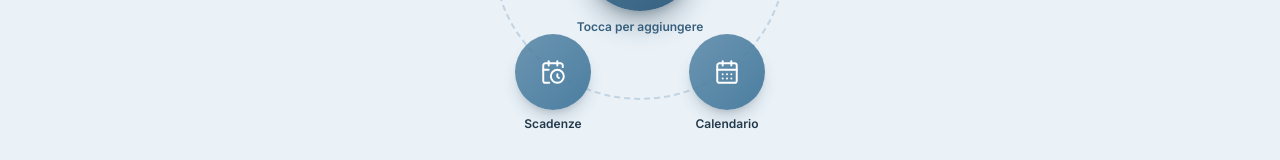
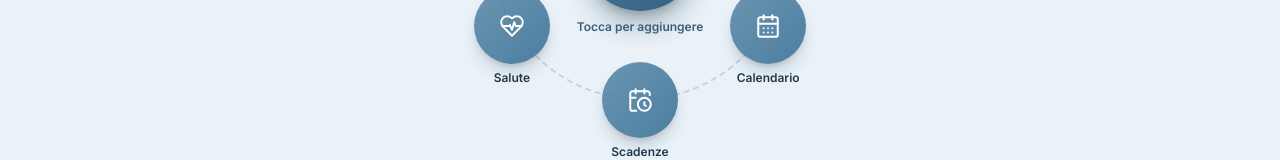
Before and after one commit to Ghostlineapps/imrecall, a Next.js app: page /home in a window 1280 px wide. Shown: the part 416-576 px from the top of the page. Built offline with nearby package versions, Linux system fonts and the light colour scheme; no server answers; the database is empty.

Commit message:
Add Salute button to dashboard ring

```diff
--- a/src/components/home/DashboardHub.tsx
+++ b/src/components/home/DashboardHub.tsx
@@ -2,17 +2,21 @@
 
 import { useState } from "react";
 import Link from "next/link";
-import { Clock, MessageCircle, CalendarDays, CalendarClock, Settings, Plus } from "lucide-react";
+import { Clock, MessageCircle, CalendarDays, CalendarClock, Settings, Plus, HeartPulse } from "lucide-react";
 import { CaptureSheet } from "@/components/capture/CaptureSheet";
 
-// Uniche 5 destinazioni oltre a Dashboard: la barra in basso è stata
-// ridotta a Dashboard + Istruzioni proprio perché duplicava questo cerchio
-// senza motivo (vedi BottomNav.tsx).
+// 6 destinazioni oltre a Dashboard: la barra in basso è stata ridotta a
+// Dashboard + Istruzioni proprio perché duplicava questo cerchio senza
+// motivo (vedi BottomNav.tsx). "Salute" non introduce una nuova
+// categorizzazione — è solo un punto d'ingresso visibile per far capire
+// che si possono caricare referti/esami come foto o file (vedi /health e
+// migrazione 020): senza questo bottone, nessuno penserebbe di farlo.
 const ITEMS = [
   { href: "/timeline", label: "Ricordi", icon: Clock },
   { href: "/chat", label: "Chat", icon: MessageCircle },
   { href: "/appointments", label: "Calendario", icon: CalendarDays },
   { href: "/deadlines", label: "Scadenze", icon: CalendarClock },
+  { href: "/health", label: "Salute", icon: HeartPulse },
   { href: "/settings", label: "Profilo", icon: Settings },
 ];
 
```
